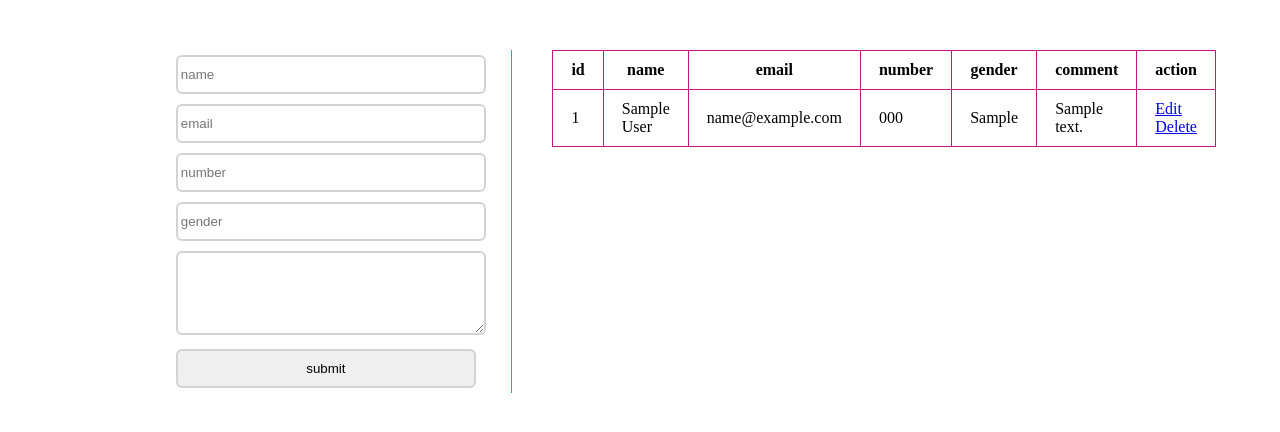
After one commit to me-sajib/php-basic-learning, a PHP site: page /basic/project/index.php in a window 1280 px wide. The commit adds this page. Shown: the top 432 px of the page. Run offline with PHP 8.4, Linux system fonts and the light colour scheme; tables that the repository leaves empty or names only in its code hold one stand-in row (values such as "Sample post").

Commit message:
crud project done with oop

```diff
--- /dev/null
+++ b/basic/project/classes/DB.php
@@ -0,0 +1,23 @@
+<?php
+require_once('config.php');
+
+class DB{
+    public static $pdo;
+
+    public static function connection(){
+        if(!self::$pdo){
+            try{
+                self::$pdo = new PDO("mysql:host=".HOST.";dbname=".DB_NAME , USER, PASS);
+
+            }catch(PDOException $e){
+                echo "connection fail".$e->getMessage();
+            }
+        }
+        return self::$pdo;
+    }
+
+    // prepare function
+    public static function prepare($sql){
+        return self::connection()->prepare($sql);
+    }
+}
--- /dev/null
+++ b/basic/project/classes/User.php
@@ -0,0 +1,53 @@
+<?php
+require("DB.php");
+
+class User{
+    private $table = "users";
+
+    public function readAll(){
+        $sql = "SELECT * FROM ".$this->table;
+        $stmt = DB::prepare($sql);
+        $stmt->execute();
+        return $stmt->fetchAll();
+    }
+
+    public function insertData($id,$name,$email,$number,$gender,$comment){
+        $sql = "INSERT INTO ".$this->table." (id, name, email, number, gender, comment) VALUES (:id, :name, :email, :number, :gender, :comment)";
+        $stmt = DB::prepare($sql);
+        $stmt->bindParam(":id", $id);
+        $stmt->bindParam(":name", $name);
+        $stmt->bindParam(":email", $email);
+        $stmt->bindParam(":number", $number);
+        $stmt->bindParam(":gender", $gender);
+        $stmt->bindParam(":comment", $comment);
+    return    $stmt->execute();
+
+    }
+
+    public function readById($id){
+        $sql = "SELECT * FROM users WHERE id=:id";
+        $stmt = DB::prepare($sql);
+        $stmt->bindParam(":id", $id);
+        $stmt->execute();
+        return $stmt->fetch();
+    }
+
+    public function updateData($id,$name,$email,$number,$gender,$comment){
+        $sql = "UPDATE ".$this->table." SET id=:id, name = :name, email =:email, number =:number, gender=:gender, comment=:comment WHERE id=:id";
+        $stmt = DB::prepare($sql);
+        $stmt->bindParam(":id", $id);
+        $stmt->bindParam(":name", $name);
+        $stmt->bindParam(":email", $email);
+        $stmt->bindParam(":number", $number);
+        $stmt->bindParam(":gender", $gender);
+        $stmt->bindParam(":comment", $comment);
+    return    $stmt->execute();
+    }
+
+    public function deleteUser($id){
+        $sql = "DELETE FROM users WHERE id=:id";
+        $stmt = DB::prepare($sql);
+        $stmt->bindParam(":id", $id);
+        return $stmt->execute();
+    }
+}
--- /dev/null
+++ b/basic/project/classes/config.php
@@ -0,0 +1,5 @@
+<?php
+define("HOST", "127.0.0.1");
+define("DB_NAME", "hotels");
+define("USER", "root");
+define("PASS", "");
--- /dev/null
+++ b/basic/project/index.php
@@ -0,0 +1,141 @@
+<?php
+ require_once("./classes/User.php");
+
+ $user = new User;
+
+
+//  form submit value
+
+if($_SERVER["REQUEST_METHOD"]== 'POST' && isset($_POST["submit"])){
+  $name = $_POST['name'];
+  $email = $_POST['email'];
+  $number = $_POST['number'];
+  $gender = $_POST['gender'];
+  $comment = $_POST['comment'];
+
+  if(empty($name) || empty($email) || empty( $number) || empty( $gender) || empty($comment) ){
+    echo "all field are required";
+  }else{
+
+    $user->insertData('5',$name, $email, $number, $gender, $comment);
+  }
+
+}
+?>
+
+<?php
+// form update value
+
+
+if(isset($_POST['update'])){
+  $name = $_POST['name'];
+  $email = $_POST['email'];
+  $number = $_POST['number'];
+  $gender = $_POST['gender'];
+  $comment = $_POST['comment'];
+  $id = $_POST['id'];
+
+  if(empty($name) || empty($email) || empty( $number) || empty( $gender) || empty($comment) ){
+    echo "all field are required";
+  }else{
+
+    $user->updateData($id, $name, $email, $number, $gender, $comment);
+    echo "data update";
+  }
+
+}
+
+if(isset($_GET['action']) && $_GET['action'] == "delete"){
+  $id = $_GET['id'];
+  $user->deleteUser($id);
+  echo "data deleted";
+
+}
+
+?>
+<!DOCTYPE html>
+<html lang="en">
+  <head>
+    <meta charset="UTF-8" />
+    <meta http-equiv="X-UA-Compatible" content="IE=edge" />
+    <meta name="viewport" content="width=device-width, initial-scale=1.0" />
+    <title>CRUD</title>
+    <link rel="stylesheet" href="style.css" />
+  </head>
+  <body>
+    <div class="container">
+      <div class="d-flex">
+        <div class="item">
+          <!-- update form -->
+          <?php
+            if(isset($_GET["action"]) && $_GET['action'] == "edit"){
+              $id = $_GET['id'];
+
+              $result = $user->readById($id);
+
+          ?>
+          <form action="<?php echo $_SERVER["PHP_SELF"];?>" method="post">
+          <input type="hidden" name="id" value="<?php echo $result['id'];?>">
+            <input type="text" name="name" placeholder="name" value="<?php echo $result['name'];?>" />
+            <input type="email" name="email" placeholder="email"  value="<?php echo $result['email'];?>" />
+            <input type="number" name="number" placeholder="number" value="<?php echo $result['number'];?>" />
+            <input type="text" name="gender" placeholder="gender" value="<?php echo $result['gender'];?>" />
+            <textarea name="comment" id="" cols="20" rows="4" value="<?php echo $result['comment'];?>"></textarea>
+            <input type="submit" name="update" value="update" />
+          </form>
+<?php }else{?>
+          <!-- insert form -->
+          <form action="<?php echo $_SERVER["PHP_SELF"];?>" method="post">
+            <input type="text" name="name" placeholder="name" />
+            <input type="email" name="email" placeholder="email" />
+            <input type="number" name="number" placeholder="number" />
+            <input type="text" name="gender" placeholder="gender" />
+            <textarea name="comment" id="" cols="20" rows="4"></textarea>
+            <input type="submit" value="submit" name="submit" />
+          </form>
+          <?php }?>
+        </div>
+        <div class="item">
+          <div class="horizontal-line"></div>
+        </div>
+        <div class="item">
+          <table>
+            <thead>
+              <th>id</th>
+              <th>name</th>
+              <th>email</th>
+              <th>number</th>
+              <th>gender</th>
+              <th>comment</th>
+              <th>action</th>
+            </thead>
+            <tbody>
+              <?php
+              $i =0;
+                foreach($user->readAll() as $key => $value){
+                  $i++;
+
+              ?>
+              <tr>
+                <td><?php echo $i;?></td>
+                <td><?php echo $value['name'];?></td>
+                <td><?php echo $value['email'];?></td>
+                <td><?php echo $value['number'];?></td>
+                <td><?php echo $value['gender'];?></td>
+                <td><?php echo $value['comment'];?></td>
+                <td>
+
+                  <?php echo "<a href='?action=edit&id=".$value['id']."'>Edit</a>"; ?>
+                  <?php echo "<a href='?action=delete&id=".$value['id']."'>Delete</a>"; ?>
+
+                </td>
+              </tr>
+              <?php
+              }?>
+            </tbody>
+          </table>
+        </div>
+      </div>
+    </div>
+  </body>
+</html>
--- /dev/null
+++ b/basic/project/style.css
@@ -0,0 +1,52 @@
+body {
+  margin: 0;
+  padding: 0;
+}
+
+.container {
+  width: 90%;
+  margin: 50px auto;
+}
+
+.d-flex {
+  display: flex;
+  justify-content: space-between;
+}
+
+input {
+  padding: 10px 3px;
+  border-radius: 6px;
+  border: 2px solid lightgray;
+  color: black;
+  margin: 5px 10px;
+  width: 300px;
+}
+
+textarea {
+  padding: 10px 3px;
+  border-radius: 6px;
+  border: 2px solid lightgray;
+  color: black;
+  margin: 5px 10px;
+  width: 300px;
+}
+.horizontal-line {
+  width: 1px;
+  height: 100%;
+  background: lightseagreen;
+  margin: 0 40px;
+}
+
+table,
+thead,
+th,
+tr,
+td {
+  border: 1px solid mediumvioletred;
+  border-collapse: collapse;
+  padding: 10px 18px;
+}
+form {
+  margin: 0 auto;
+  width: 50%;
+}
```
Also changed, not shown: basic/project/User.php (+54 -39 lines), basic/project/config.php (deleted, +0 -18 lines).
